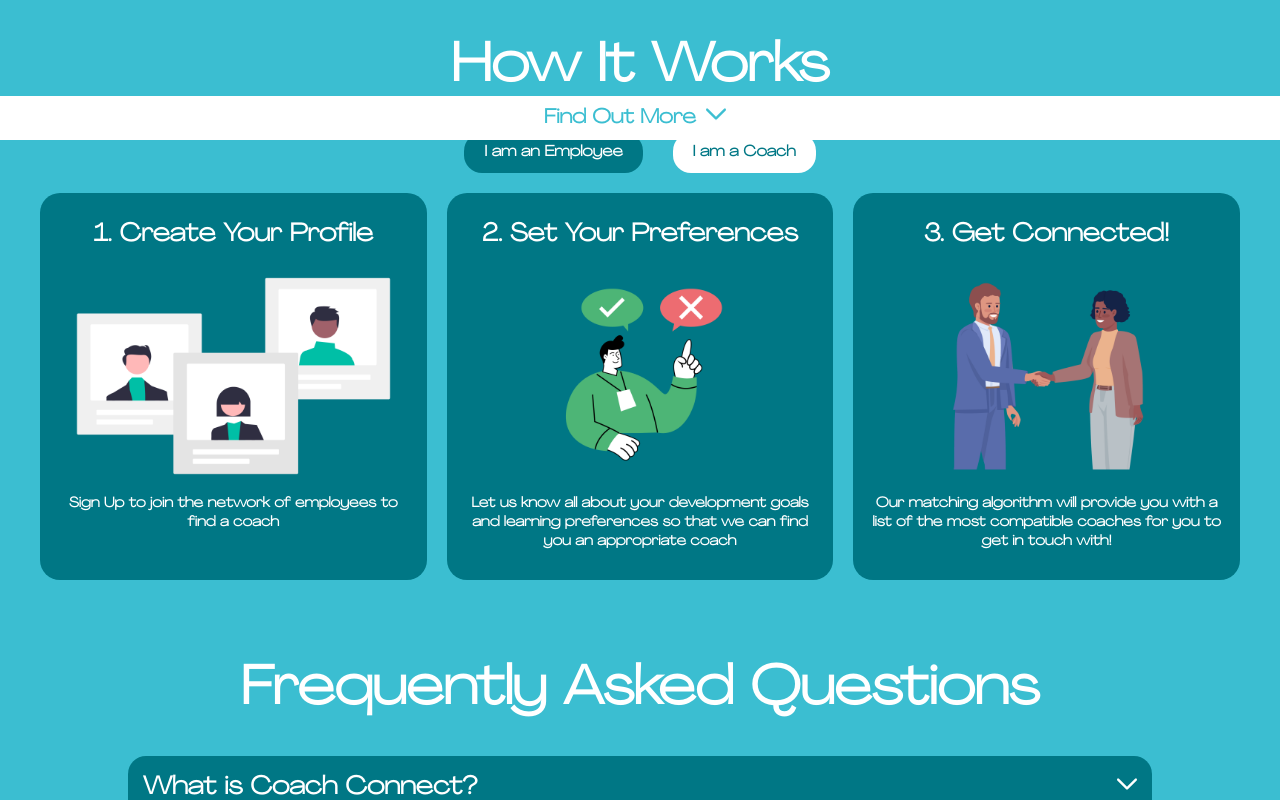
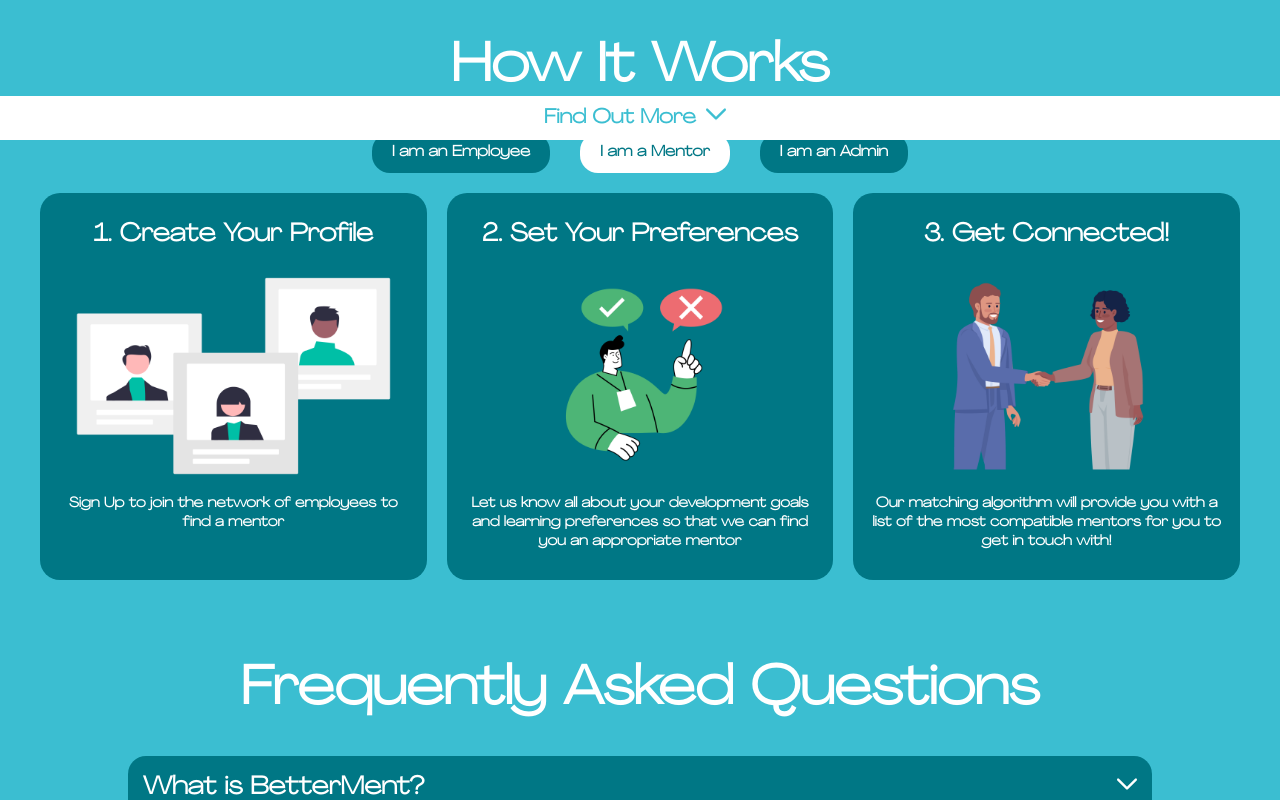
Before and after one commit to Jennipham/betterment, a React (Create React App) app: page / in a window 1280 px wide. Shown: the part 660-1460 px from the top of the page. Built offline with nearby package versions, Linux system fonts and the light colour scheme.

Commit message:
adding admin buttons

```diff
--- a/src/components/views/about.js
+++ b/src/components/views/about.js
@@ -15,6 +15,10 @@ const About = () => {
 
     const handleIAmCoachClick = () => {
         setActiveButton('I am a Coach');
+    };
+
+    const handleIAmAdminClick = () => {
+        setActiveButton('I am an Admin');
     };
 
     return (
@@ -36,10 +40,19 @@ const About = () => {
                         onClick={() => {
                             handleIAmCoachClick();
                         }}
-                        className={`i-am-coach-button ${activeButton === 'I am a Coach' ? 'active' : ''
+                        className={`i-am-coach-button ${activeButton === 'I am a Mentor' ? 'active' : ''
                             }`}
                     >
-                        I am a Coach
+                        I am a Mentor
+                    </button>
+                    <button
+                        onClick={() => {
+                            handleIAmAdminClick();
+                        }}
+                        className={`find-coach-button ${activeButton === 'I am an Admin' ? 'active' : ''
+                            }`}
+                    >
+                        I am an Admin
                     </button>
                 </div>
                 <div className="card-container">
@@ -49,7 +62,7 @@ const About = () => {
                                 <p>1. Create Your Profile</p>
                                 <img src={createProfile} alt="create-profile" />
                                 <h3>
-                                    Sign Up to join the network of employees to find a coach
+                                    Sign Up to join the network of employees to find a mentor
                                 </h3>
                             </div>
                             <div className="card">
@@ -57,7 +70,7 @@ const About = () => {
                                 <img src={preferences} alt="preferences" />
                                 <h3>
                                     Let us know all about your development goals and learning
-                                    preferences so that we can find you an appropriate coach
+                                    preferences so that we can find you an appropriate mentor
                                 </h3>
                             </div>
                             <div className="card">
@@ -65,7 +78,7 @@ const About = () => {
                                 <img src={handshake} alt="get-connected" />
                                 <h3>
                                     Our matching algorithm will provide you with a list of the
-                                    most compatible coaches for you to get in touch with!
+                                    most compatible mentors for you to get in touch with!
                                 </h3>
                             </div>
                         </>
@@ -77,7 +90,7 @@ const About = () => {
                                 <p>1. Create Your Profile</p>
                                 <img src={createProfile} alt="create-profile" />
                                 <h3>
-                                    Sign Up to join the network of coaches looking to match to an
+                                    Sign Up to join the network of mentors looking to match to an
                                     employee
                                 </h3>
                             </div>
@@ -87,7 +100,7 @@ const About = () => {
                                 <h3>
                                     Let us know all about your development specialities,
                                     qualifications, and preferences so that we can find you an
-                                    appropriate employee to coach
+                                    appropriate employee to mentor
                                 </h3>
                             </div>
                             <div className="card-coach">
@@ -100,6 +113,31 @@ const About = () => {
                             </div>
                         </>
                     )}
+                    {activeButton === 'I am an Admin' && (
+                        <>
+                            <div className="card">
+                                <p>1. Create Your Profile</p>
+                                <img src={createProfile} alt="create-profile" />
+                                <h3>
+                                    Sign Up to join BetterMent's network of organisations
+                                </h3>
+                            </div>
+                            <div className="card">
+                                <p>2. Set your Preferences</p>
+                                <img src={preferences} alt="preferences" />
+                                <h3>
+                                    Let us know all about your organisation's matching preferences and preferred practices
+                                </h3>
+                            </div>
+                            <div className="card">
+                                <p>3. Gain insights into the Mentoring Program</p>
+                                <img src={handshake} alt="get-connected" />
+                                <h3>
+                                    Invite mentors and mentees within your organisation, monitor their progress and the performance of the mentoring program
+                                </h3>
+                            </div>
+                        </>
+                    )}
                 </div>
             </div>
         </div>
--- a/src/components/views/header.js
+++ b/src/components/views/header.js
@@ -14,7 +14,7 @@ const Header = () => {
         <div className="header">
             <div className="logo">
                 <RouterLink to="/">
-                    <img src={logo} alt="Coach Connect Logo" />
+                    <img src={logo} alt="BetterMent Logo" />
                 </RouterLink>
             </div>
             <div className="nav-links">
--- a/src/components/views/home.js
+++ b/src/components/views/home.js
@@ -43,12 +43,12 @@ function Home() {
 
     const faqData = [
         {
-            question: "What is Coach Connect?",
-            answer: "Coach Connect is a platform that uses a machine learning to match employees with development coaches to help them reach their professional goals, overcome challenges, and maximize wellness. "
+            question: "What is BetterMent?",
+            answer: "BetterMent is a platform that..."
         },
         {
             question: "How do I get started?",
-            answer: "To sign up as a coach, go to our registration page and fill out the necessary information."
+            answer: "To sign up as a mentor, go to our registration page and fill out the necessary information."
         },
         {
             question: "How does the matching algorithm work?",
--- a/src/components/views/signUp.js
+++ b/src/components/views/signUp.js
@@ -20,8 +20,8 @@ const SignUp = () => {
         <div className="sign-up-container">
                 <div className="left-section">
                     {userType === 'find-a-coach' ? (
-                        <h7>Searching for a Coach?</h7>) : (<h7>Looking for a Coachee?</h7>)}
-                <h8>Look no further with CoachConnect!</h8>
+                        <h7>Searching for a Mentor?</h7>) : (<h7>Looking for a Mentee?</h7>)}
+                <h8>Look no further with BetterMent!</h8>
                     {userType === 'find-a-coach' ? (
                         <img src={signUpEmployee} alt="Find a Coach" className="bottom" />
                     ) : (
@@ -31,8 +31,10 @@ const SignUp = () => {
                 <div className="right-section">
                     <h9>Please Select:</h9>
                 <div className="buttons">
-                        <button onClick={() => handleUserType('find-a-coach')}>Find a Coach</button>
-                        <button onClick={() => handleUserType('i-am-a-coach')}>I am a Coach</button>
+                        <button onClick={() => handleUserType('find-a-coach')}>Find a Mentor</button>
+                        <button onClick={() => handleUserType('i-am-a-coach')}>I am a Mentor</button>
+                        <button onClick={() => handleUserType('i-am-a-coach')}>I am an Admin</button>
+
                 </div>
                 <h2>Sign Up</h2>
                 <form className='form'>
```
